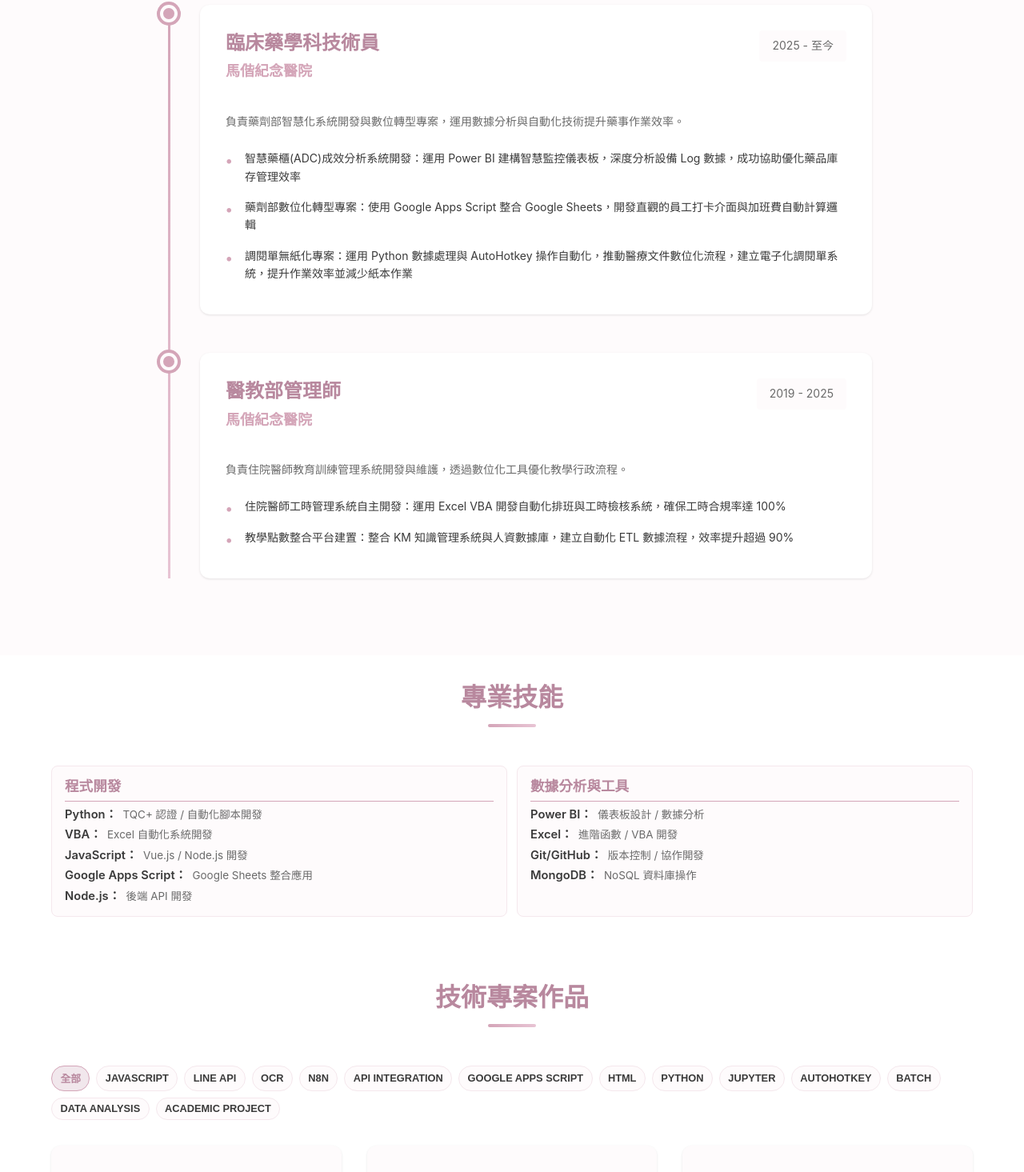
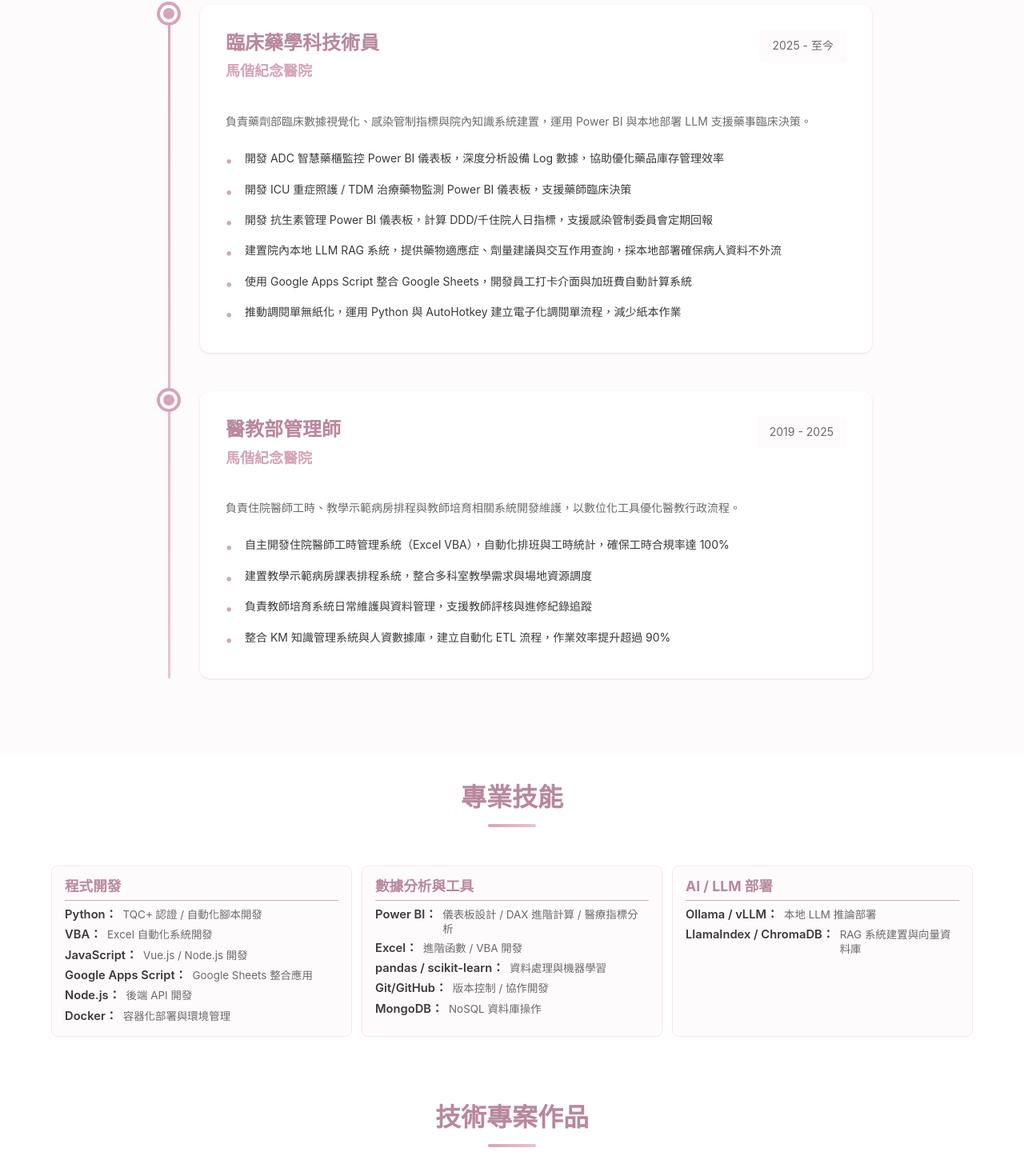
Before and after one commit to Tai-Ju/ruru-cv, a Vue app: page / in a window 1280 px wide. Shown: the part 1257-2722 px from the top of the page at 80% size. Built offline with nearby package versions, Linux system fonts and the light colour scheme.

Commit message:
chore: 更新履歷內容並觸發 GitHub Pages 部署
同步工作經歷、學歷、專業技能、聯絡方式與 PDF 版面；調整 analytics 與依賴。

Co-authored-by: Cursor <cursoragent@cursor.com>

```diff
--- a/src/components/resume/ResumeContact.vue
+++ b/src/components/resume/ResumeContact.vue
@@ -33,6 +33,13 @@ const copy = computed(() => {
           <h3>{{ copy.quick }}</h3>
           <p>Email：<a href="mailto:lk117868@gmail.com">lk117868@gmail.com</a></p>
           <p>GitHub：<a href="https://github.com/Tai-Ju" target="_blank" rel="noopener noreferrer">@Tai-Ju</a></p>
+          <p>
+            Hugging Face：<a
+              href="https://huggingface.co/ruru0116"
+              target="_blank"
+              rel="noopener noreferrer"
+            >@ruru0116</a>
+          </p>
           <p class="contact-note">{{ copy.note }}</p>
         </div>
         <div class="contact-card">
--- a/src/components/resume/ResumeEducation.vue
+++ b/src/components/resume/ResumeEducation.vue
@@ -15,7 +15,7 @@ const educationZh = [
       '修習系統分析與設計、資料庫管理、程式設計等課程',
       '完成多項程式開發專案實作',
       '參與醫療資訊系統相關研究',
-      '取得 TQC+ Python 3 程式語言認證'
+      '論文研究方向：以本地部署 LLM 輔助藥事決策支援系統之研究'
     ]
   },
   {
@@ -67,7 +67,7 @@ const educationEn = [
       'Completed coursework in system analysis and design, database management, and programming',
       'Delivered multiple software project implementations',
       'Participated in healthcare informatics research',
-      'Earned TQC+ Python 3 certification'
+      'Research thesis: Locally deployed LLM to assist pharmacy clinical decision support systems'
     ]
   },
   {
--- a/src/components/resume/ResumeExperience.vue
+++ b/src/components/resume/ResumeExperience.vue
@@ -10,11 +10,15 @@ const experiencesZh = [
     company: '馬偕紀念醫院',
     position: '臨床藥學科技術員',
     period: '2025 - 至今',
-    description: '負責藥劑部智慧化系統開發與數位轉型專案，運用數據分析與自動化技術提升藥事作業效率。',
+    description:
+      '負責藥劑部臨床數據視覺化、感染管制指標與院內知識系統建置，運用 Power BI 與本地部署 LLM 支援藥事臨床決策。',
     achievements: [
-      '智慧藥櫃(ADC)成效分析系統開發：運用 Power BI 建構智慧監控儀表板，深度分析設備 Log 數據，成功協助優化藥品庫存管理效率',
-      '藥劑部數位化轉型專案：使用 Google Apps Script 整合 Google Sheets，開發直觀的員工打卡介面與加班費自動計算邏輯',
-      '調閱單無紙化專案：運用 Python 數據處理與 AutoHotkey 操作自動化，推動醫療文件數位化流程，建立電子化調閱單系統，提升作業效率並減少紙本作業'
+      '開發 ADC 智慧藥櫃監控 Power BI 儀表板，深度分析設備 Log 數據，協助優化藥品庫存管理效率',
+      '開發 ICU 重症照護 / TDM 治療藥物監測 Power BI 儀表板，支援藥師臨床決策',
+      '開發 抗生素管理 Power BI 儀表板，計算 DDD/千住院人日指標，支援感染管制委員會定期回報',
+      '建置院內本地 LLM RAG 系統，提供藥物適應症、劑量建議與交互作用查詢，採本地部署確保病人資料不外流',
+      '使用 Google Apps Script 整合 Google Sheets，開發員工打卡介面與加班費自動計算系統',
+      '推動調閱單無紙化，運用 Python 與 AutoHotkey 建立電子化調閱單流程，減少紙本作業'
     ]
   },
   {
@@ -22,10 +26,13 @@ const experiencesZh = [
     company: '馬偕紀念醫院',
     position: '醫教部管理師',
     period: '2019 - 2025',
-    description: '負責住院醫師教育訓練管理系統開發與維護，透過數位化工具優化教學行政流程。',
+    description:
+      '負責住院醫師工時、教學示範病房排程與教師培育相關系統開發維護，以數位化工具優化醫教行政流程。',
     achievements: [
-      '住院醫師工時管理系統自主開發：運用 Excel VBA 開發自動化排班與工時檢核系統，確保工時合規率達 100%',
-      '教學點數整合平台建置：整合 KM 知識管理系統與人資數據庫，建立自動化 ETL 數據流程，效率提升超過 90%'
+      '自主開發住院醫師工時管理系統（Excel VBA），自動化排班與工時統計，確保工時合規率達 100%',
+      '建置教學示範病房課表排程系統，整合多科室教學需求與場地資源調度',
+      '負責教師培育系統日常維護與資料管理，支援教師評核與進修紀錄追蹤',
+      '整合 KM 知識管理系統與人資數據庫，建立自動化 ETL 流程，作業效率提升超過 90%'
     ]
   }
 ]
@@ -37,11 +44,14 @@ const experiencesEn = [
     position: 'Clinical Pharmacy Technology Specialist',
     period: '2025 - Present',
     description:
-      'Lead smart pharmacy system development and digital transformation projects to improve medication workflow efficiency.',
+      'Lead clinical data visualization, infection-control metrics, and on-prem knowledge systems using Power BI and locally deployed LLMs to support pharmacy clinical decisions.',
     achievements: [
-      'Built a Power BI dashboard for ADC performance analytics and inventory optimization using device log data.',
-      'Developed attendance and overtime automation workflow with Google Apps Script and Google Sheets.',
-      'Implemented paperless document retrieval process with Python data scripts and AutoHotkey automation.'
+      'Built an ADC smart-cabinet Power BI dashboard with deep device log analysis to improve inventory management efficiency.',
+      'Built ICU critical care and TDM monitoring Power BI dashboards to support pharmacist clinical decisions.',
+      'Built an antimicrobial stewardship Power BI dashboard (DDD per 1,000 patient-days) for IPC committee reporting.',
+      'Deployed an on-premise LLM RAG system for indications, dosing, and interaction queries while keeping patient data local.',
+      'Used Google Apps Script with Google Sheets to build staff check-in UI and automated overtime calculation.',
+      'Led a paperless retrieval initiative using Python and AutoHotkey to digitize the workflow and reduce paper use.'
     ]
   },
   {
@@ -50,10 +60,12 @@ const experiencesEn = [
     position: 'Medical Education Administrator',
     period: '2019 - 2025',
     description:
-      'Maintained resident training systems and improved education administration workflows through digital tools.',
+      'Developed and maintained systems for resident duty hours, teaching ward scheduling, and faculty development, optimizing medical education workflows with digital tools.',
     achievements: [
-      'Built an Excel VBA scheduling and duty-hour validation system with 100% compliance support.',
-      'Integrated KM and HR datasets to automate ETL workflow, improving processing efficiency by over 90%.'
+      'Independently built a resident duty-hour system (Excel VBA) with automated scheduling and statistics, supporting 100% compliance.',
+      'Built a demonstration teaching ward timetable system coordinating multi-department needs and room resources.',
+      'Maintained the faculty development system and data to support evaluation and continuing education tracking.',
+      'Integrated KM and HR databases with an automated ETL workflow, improving operational efficiency by over 90%.'
     ]
   }
 ]
--- a/src/components/resume/ResumeSkills.vue
+++ b/src/components/resume/ResumeSkills.vue
@@ -12,16 +12,25 @@ const skillCategoriesZh = [
       { name: 'VBA', experience: 'Excel 自動化系統開發' },
       { name: 'JavaScript', experience: 'Vue.js / Node.js 開發' },
       { name: 'Google Apps Script', experience: 'Google Sheets 整合應用' },
-      { name: 'Node.js', experience: '後端 API 開發' }
+      { name: 'Node.js', experience: '後端 API 開發' },
+      { name: 'Docker', experience: '容器化部署與環境管理' }
     ]
   },
   {
     title: '數據分析與工具',
     skills: [
-      { name: 'Power BI', experience: '儀表板設計 / 數據分析' },
+      { name: 'Power BI', experience: '儀表板設計 / DAX 進階計算 / 醫療指標分析' },
       { name: 'Excel', experience: '進階函數 / VBA 開發' },
+      { name: 'pandas / scikit-learn', experience: '資料處理與機器學習' },
       { name: 'Git/GitHub', experience: '版本控制 / 協作開發' },
       { name: 'MongoDB', experience: 'NoSQL 資料庫操作' }
+    ]
+  },
+  {
+    title: 'AI / LLM 部署',
+    skills: [
+      { name: 'Ollama / vLLM', experience: '本地 LLM 推論部署' },
+      { name: 'LlamaIndex / ChromaDB', experience: 'RAG 系統建置與向量資料庫' }
     ]
   }
 ]
@@ -34,16 +43,28 @@ const skillCategoriesEn = [
       { name: 'VBA', experience: 'Excel automation system development' },
       { name: 'JavaScript', experience: 'Vue.js / Node.js development' },
       { name: 'Google Apps Script', experience: 'Google Sheets integration' },
-      { name: 'Node.js', experience: 'Backend API development' }
+      { name: 'Node.js', experience: 'Backend API development' },
+      { name: 'Docker', experience: 'Containerized deployment and environment management' }
     ]
   },
   {
     title: 'Data & Tools',
     skills: [
-      { name: 'Power BI', experience: 'Dashboard design / Data analytics' },
+      {
+        name: 'Power BI',
+        experience: 'Dashboard design / Advanced DAX / Healthcare metrics analytics'
+      },
       { name: 'Excel', experience: 'Advanced formulas / VBA development' },
+      { name: 'pandas / scikit-learn', experience: 'Data processing and machine learning' },
       { name: 'Git/GitHub', experience: 'Version control / Collaboration' },
       { name: 'MongoDB', experience: 'NoSQL database operations' }
+    ]
+  },
+  {
+    title: 'AI / LLM Deployment',
+    skills: [
+      { name: 'Ollama / vLLM', experience: 'On-premise LLM inference deployment' },
+      { name: 'LlamaIndex / ChromaDB', experience: 'RAG systems and vector databases' }
     ]
   }
 ]
--- a/src/styles/skills.css
+++ b/src/styles/skills.css
@@ -5,7 +5,7 @@
 
 .skills-grid {
   display: grid;
-  grid-template-columns: repeat(2, minmax(0, 1fr));
+  grid-template-columns: repeat(auto-fit, minmax(240px, 1fr));
   gap: 0.75rem;
   max-width: 1200px;
   margin: 0 auto;
@@ -64,7 +64,8 @@
   color: var(--text-color);
   font-size: 0.92rem;
   margin-bottom: 0;
-  white-space: nowrap;
+  white-space: normal;
+  flex-shrink: 0;
 }
 
 .skill-name::after {
```
Also changed, not shown: public/cv-pdf.css (+22 -0 lines), public/cv-pdf.html (+35 -8 lines), package.json (line endings or trailing spaces), src/components/resume/ResumeHero.vue (line endings or trailing spaces), src/utils/analytics.js (line endings or trailing spaces), 2 other files (tests, documents, lock files or other folders).
